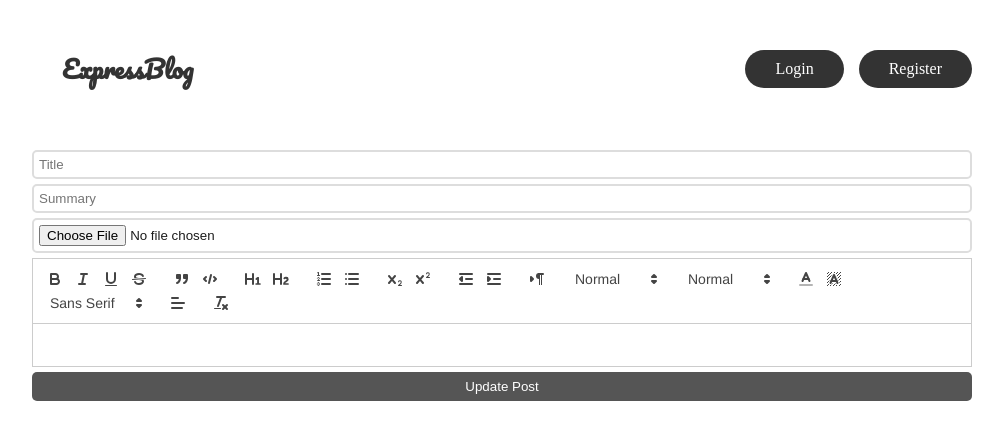
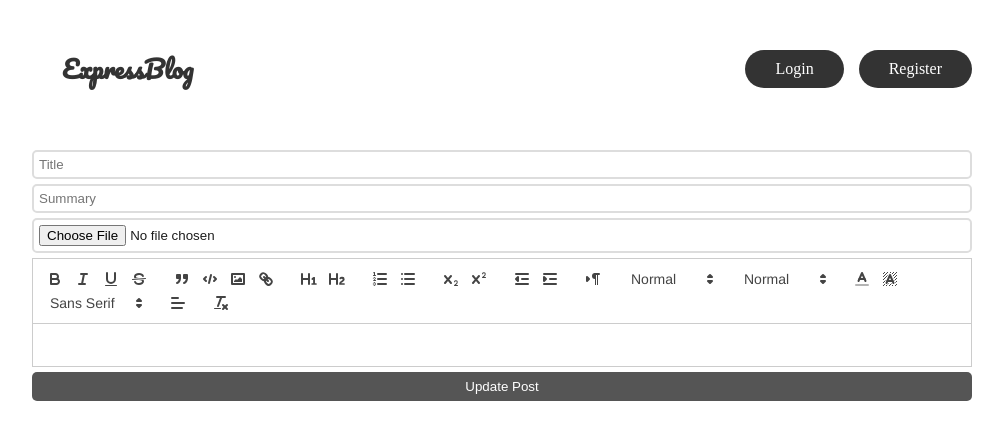
Before and after one commit to Aayush987/Express-Blog-, a React (Vite) app in the folder Client/: page /edit/1 in a window 1280 px wide. Shown: the top 440 px of the page, without its empty margins (138-1141 px from the left). Built offline with nearby package versions, Linux system fonts and the light colour scheme; no server answers; a web font is replaced by a local one.

Commit message:
Fixed a bug related to editor

```diff
--- a/Client/src/components/Editor.jsx
+++ b/Client/src/components/Editor.jsx
@@ -2,7 +2,7 @@ import ReactQuill from "react-quill";
 
 var toolbarOptions = [
   ['bold', 'italic', 'underline', 'strike'],        // toggled buttons
-  ['blockquote', 'code-block'],
+  ['blockquote', 'code-block', 'image', 'link'],
 
   [{ 'header': 1 }, { 'header': 2 }],               // custom button values
   [{ 'list': 'ordered'}, { 'list': 'bullet' }],
@@ -24,9 +24,7 @@ var toolbarOptions = [
 const module = {
     toolbar: toolbarOptions,
 };
-const formats = [
-      'link','image'
-]
+
 // const formats = [
 //     'header',
 //     'bold', 'italic', 'underline', 'strike', 'blockquote',
@@ -35,7 +33,7 @@ const formats = [
 //   ];
 const Editor = ({value,onChange}) => {
   return (
-    <ReactQuill value = {value} theme={'snow'} onChange={onChange} modules = {module} formats={formats}  />
+    <ReactQuill value = {value} theme={'snow'} onChange={onChange} modules = {module}  />
   )
 }
 
```
